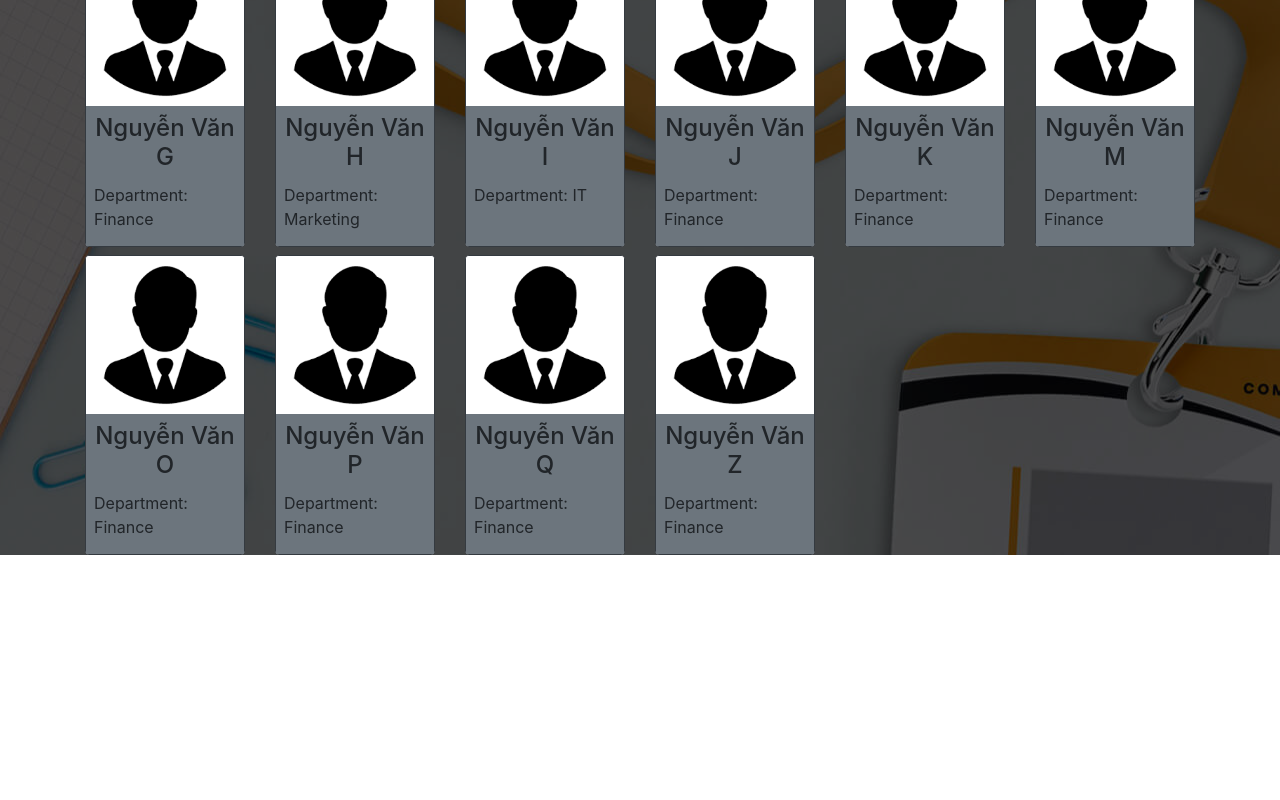
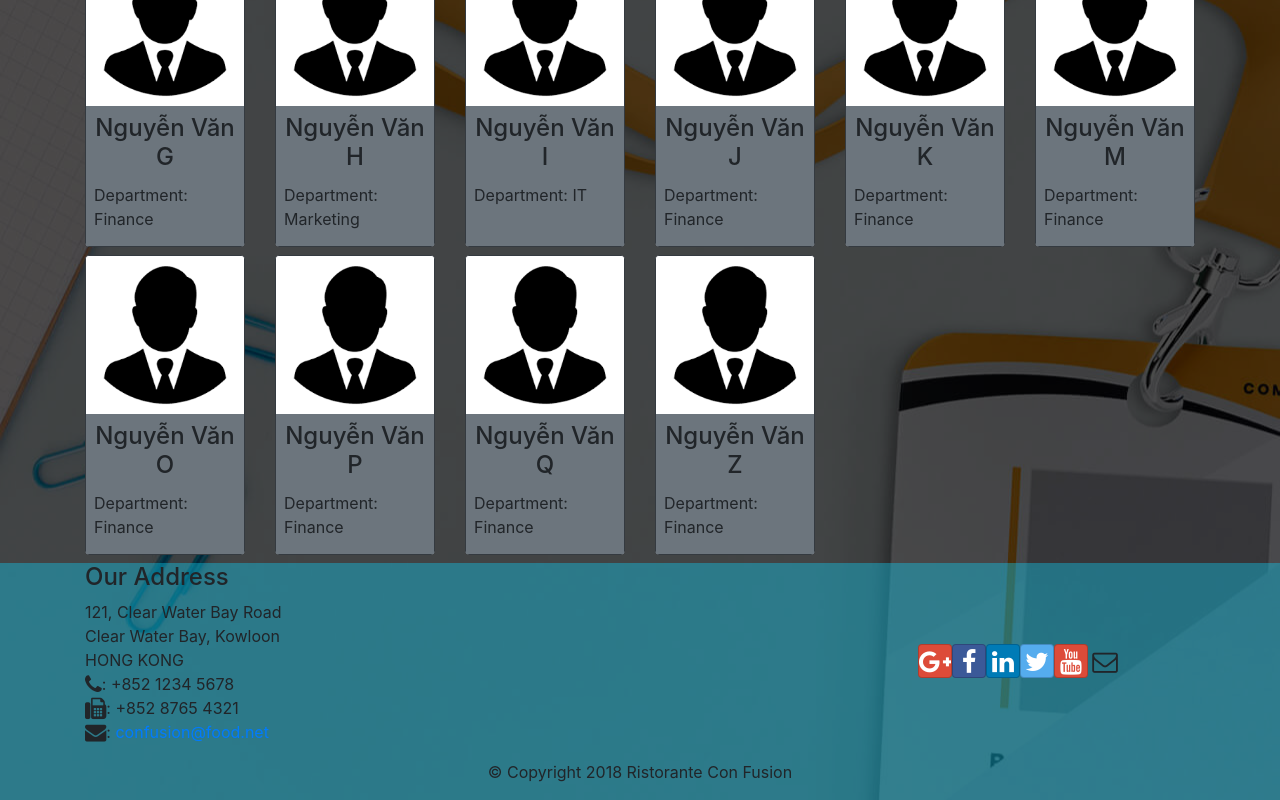
Before and after one commit to Trongnguyenhuy/FunixASM, a React (Create React App) app: page / in a window 1280 px wide. Shown: the part 536-1336 px from the top of the page. Before the commit the page ends 1091 px from the top, so only its background shows below. Built offline with nearby package versions, Linux system fonts and the light colour scheme.

Commit message:
Componet 11

```diff
--- a/package.json
+++ b/package.json
@@ -12,10 +12,12 @@
     "@testing-library/user-event": "^13.2.1",
     "babel-plugin-macros": "^3.1.0",
     "bootstrap": "4.0.0",
+    "bootstrap-social": "^5.1.1",
     "dateformat": "^5.0.2",
     "react": "^17.0.2",
     "react-dom": "^17.0.2",
     "react-popper": "0.9.2",
+    "react-router-dom": "^6.2.1",
     "react-scripts": "5.0.0",
     "reactstrap": "5.0.0",
     "web-vitals": "^2.1.0"
--- a/src/App.js
+++ b/src/App.js
@@ -2,6 +2,7 @@
 import { STAFFS, DEPARTMENTS } from './shared/staffs';
 import StaffList from './components/StaffListComponent';
 import NavbarComponent from './components/NavbarComponent';
+import Footer from './components/footerComponent';
 
 
 class App extends Component {
@@ -21,6 +22,7 @@
         <div style={{ backgroundColor: 'rgba(0,0,0,0.7)', minheight: '2000px' }}>
           <NavbarComponent />
           <StaffList staffs={this.state.staffs} department={this.state.department} />
+          <Footer />
         </div>
       </div>
     );
--- a/src/components/NavbarComponent.js
+++ b/src/components/NavbarComponent.js
@@ -2,7 +2,7 @@
 import { FontAwesomeIcon } from '@fortawesome/react-fontawesome';
 import { faPiggyBank, faIdCard, faUserTie } from "@fortawesome/free-solid-svg-icons";
 
-export default class NavbarComponent extends Component {
+export default class Navbar extends Component {
     render() {
         return (
             <div>
--- /dev/null
+++ b/src/components/footerComponent.js
@@ -0,0 +1,42 @@
+import React, { Component } from 'react'
+
+export default class Footer extends Component {
+    render() {
+        return (
+            <div className="footer mt-2"
+                style={{backgroundColor: 'rgba(13,202,240,0.4)'}}>
+                <div className="container">
+                    <div className="row justify-content-center">
+                        <div className="col-7 col-sm-8">
+                            <h4>Our Address</h4>
+                            <address>
+                                121, Clear Water Bay Road<br />
+                                Clear Water Bay, Kowloon<br />
+                                HONG KONG<br />
+                                <i className="fa fa-phone fa-lg"></i>: +852 1234 5678<br />
+                                <i className="fa fa-fax fa-lg"></i>: +852 8765 4321<br />
+                                <i className="fa fa-envelope fa-lg"></i>: <a href="mailto:confusion@food.net">
+                                    confusion@food.net</a>
+                            </address>
+                        </div>
+                        <div className="col-12 col-sm-4 align-self-center">
+                            <div className="text-center">
+                                <a className="btn btn-social-icon btn-google" href="http://google.com/+"><i className="fa fa-google-plus"></i></a>
+                                <a className="btn btn-social-icon btn-facebook" href="http://www.facebook.com/profile.php?id="><i className="fa fa-facebook"></i></a>
+                                <a className="btn btn-social-icon btn-linkedin" href="http://www.linkedin.com/in/"><i className="fa fa-linkedin"></i></a>
+                                <a className="btn btn-social-icon btn-twitter" href="http://twitter.com/"><i className="fa fa-twitter"></i></a>
+                                <a className="btn btn-social-icon btn-google" href="http://youtube.com/"><i className="fa fa-youtube"></i></a>
+                                <a className="btn btn-social-icon" href="mailto:"><i className="fa fa-envelope-o"></i></a>
+                            </div>
+                        </div>
+                    </div>
+                    <div className="row justify-content-center">
+                        <div className="col-auto">
+                            <p>© Copyright 2018 Ristorante Con Fusion</p>
+                        </div>
+                    </div>
+                </div>
+            </div>
+        )
+    }
+}
--- a/src/index.js
+++ b/src/index.js
@@ -4,6 +4,8 @@
 import App from './App';
 import reportWebVitals from './reportWebVitals';
 import 'bootstrap/dist/css/bootstrap.min.css';
+import 'bootstrap-social/bootstrap-social.css';
+import 'font-awesome/css/font-awesome.min.css';
 
 ReactDOM.render(
   <React.StrictMode>
```
Also changed, not shown: src/components/StaffInfo.js (added, +9 -0 lines), 1 other file (tests, documents, lock files or other folders).
